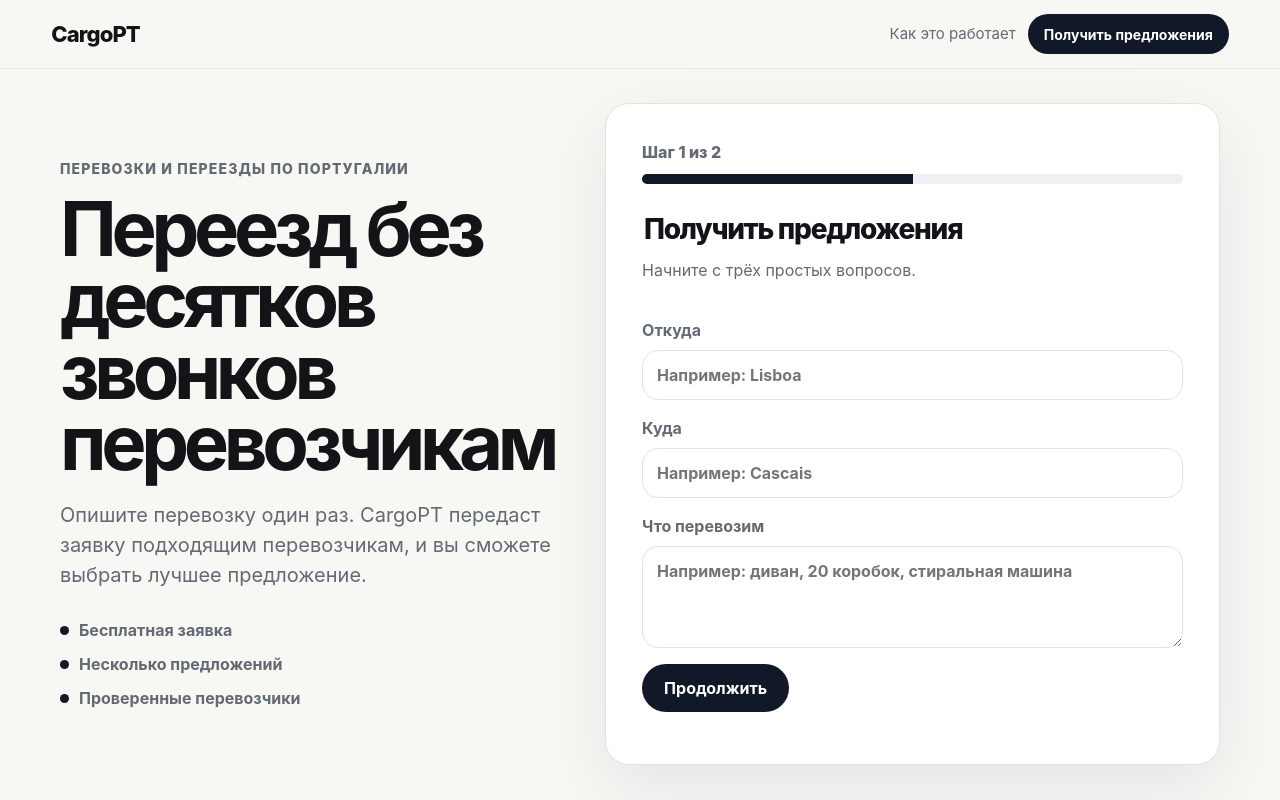
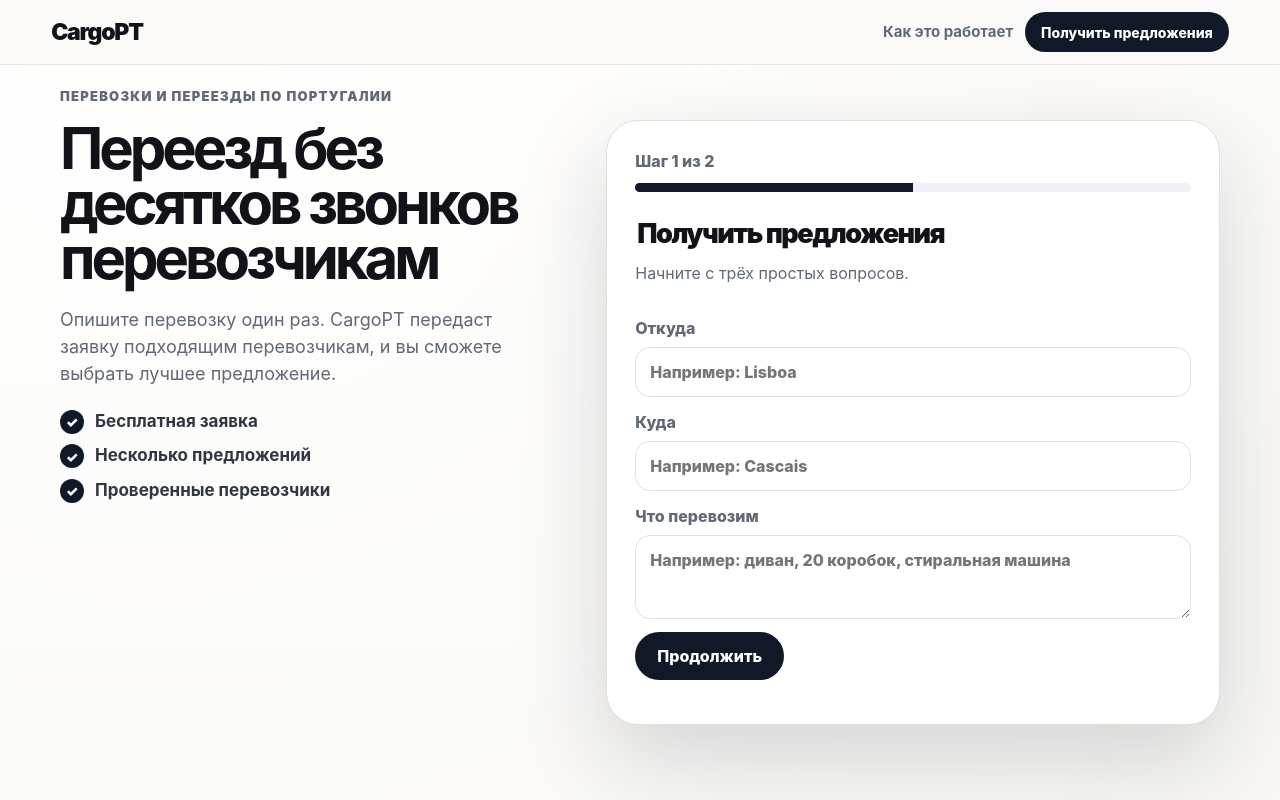
Before and after one commit to AndreyTelegraf/cargoPT_bot, a plain HTML site: page app/static/index.html in a window 1280 px wide. Shown: the top 800 px of the page. Drawn offline with Linux system fonts and the light colour scheme.

Commit message:
Polish landing hero visual design

```diff
--- a/app/static/assets/css/landing.css
+++ b/app/static/assets/css/landing.css
@@ -1,13 +1,15 @@
 :root {
-  --bg: #f7f7f4;
+  --bg: #f6f5f1;
   --panel: #ffffff;
-  --text: #121417;
-  --muted: #636a73;
-  --line: #e5e2da;
+  --text: #111318;
+  --muted: #616975;
+  --line: #e3dfd6;
   --brand: #111827;
-  --brand-soft: #eef0f3;
+  --brand-soft: #f0f1f4;
+  --surface: #fbfaf7;
   --radius: 24px;
   --shadow: 0 24px 70px rgba(17, 24, 39, 0.08);
+  --shadow-strong: 0 34px 90px rgba(17, 24, 39, 0.16);
 }
 
 * {
@@ -20,7 +22,9 @@ html {
 
 body {
   margin: 0;
-  background: var(--bg);
+  background:
+    radial-gradient(circle at 12% 0%, rgba(255,255,255,0.92), transparent 32%),
+    linear-gradient(180deg, #fbfaf7 0%, var(--bg) 38%, var(--bg) 100%);
   color: var(--text);
   font-family: Inter, ui-sans-serif, system-ui, -apple-system, BlinkMacSystemFont, "Segoe UI", sans-serif;
   line-height: 1.5;
@@ -39,16 +43,16 @@ a {
   align-items: center;
   justify-content: space-between;
   gap: 24px;
-  padding: 14px clamp(18px, 4vw, 52px);
-  background: rgba(247, 247, 244, 0.86);
-  border-bottom: 1px solid rgba(229, 226, 218, 0.75);
-  backdrop-filter: blur(16px);
+  padding: 12px clamp(18px, 4vw, 52px);
+  background: rgba(251, 250, 247, 0.88);
+  border-bottom: 1px solid rgba(227, 223, 214, 0.78);
+  backdrop-filter: blur(18px);
 }
 
 .logo {
-  font-size: 22px;
-  font-weight: 850;
-  letter-spacing: -0.04em;
+  font-size: 23px;
+  font-weight: 900;
+  letter-spacing: -0.055em;
 }
 
 .header-actions,
@@ -61,6 +65,7 @@ a {
 .nav-link {
   color: var(--muted);
   font-size: 15px;
+  font-weight: 650;
 }
 
 .button {
@@ -74,14 +79,19 @@ a {
   background: var(--brand);
   color: #fff;
   font: inherit;
-  font-weight: 750;
+  font-weight: 800;
   cursor: pointer;
-  transition: transform 0.18s ease, box-shadow 0.18s ease;
+  transition: transform 0.18s ease, box-shadow 0.18s ease, opacity 0.18s ease;
 }
 
 .button:hover {
   transform: translateY(-1px);
   box-shadow: 0 12px 28px rgba(17, 24, 39, 0.16);
+}
+
+.button:disabled {
+  opacity: 0.62;
+  cursor: wait;
 }
 
 .button-small {
@@ -98,25 +108,29 @@ a {
 .section {
   width: min(1160px, calc(100% - 40px));
   margin: 0 auto;
-  padding: 72px 0;
+  padding: 70px 0;
 }
 
 .hero {
   display: grid;
-  grid-template-columns: minmax(0, 0.9fr) minmax(380px, 1.1fr);
+  grid-template-columns: minmax(0, 0.88fr) minmax(400px, 1.12fr);
   align-items: center;
-  gap: 42px;
-  min-height: calc(100vh - 69px);
-  padding-top: 34px;
-  padding-bottom: 46px;
+  gap: clamp(32px, 5vw, 64px);
+  min-height: calc(100vh - 65px);
+  padding-top: 26px;
+  padding-bottom: 42px;
+}
+
+.hero-copy {
+  max-width: 610px;
 }
 
 .eyebrow {
   margin: 0 0 14px;
   color: var(--muted);
-  font-size: 14px;
-  font-weight: 850;
-  letter-spacing: 0.08em;
+  font-size: 13px;
+  font-weight: 900;
+  letter-spacing: 0.095em;
   text-transform: uppercase;
 }
 
@@ -128,10 +142,10 @@ p {
 }
 
 h1 {
-  max-width: 700px;
-  margin-bottom: 22px;
-  font-size: clamp(42px, 7vw, 76px);
-  line-height: 0.94;
+  max-width: 640px;
+  margin-bottom: 20px;
+  font-size: clamp(42px, 5.8vw, 64px);
+  line-height: 0.95;
   letter-spacing: -0.07em;
 }
 
@@ -153,31 +167,42 @@ h3 {
 .wide-text,
 .section-heading p,
 .final-cta p {
-  max-width: 720px;
+  max-width: 700px;
   color: var(--muted);
-  font-size: 20px;
+  font-size: 19px;
+}
+
+.hero-text {
+  margin-bottom: 28px;
 }
 
 .trust-list {
   display: grid;
-  gap: 10px;
-  margin-top: 28px;
+  gap: 12px;
+  margin-top: 0;
 }
 
 .trust-list span {
   display: flex;
   align-items: center;
-  gap: 10px;
-  color: var(--muted);
-  font-weight: 700;
+  gap: 11px;
+  color: #303741;
+  font-size: 17px;
+  font-weight: 750;
 }
 
 .trust-list span::before {
-  content: "";
-  width: 9px;
-  height: 9px;
+  content: "✓";
+  display: grid;
+  place-items: center;
+  width: 24px;
+  height: 24px;
   border-radius: 50%;
   background: var(--brand);
+  color: #fff;
+  font-size: 14px;
+  font-weight: 900;
+  flex: 0 0 auto;
 }
 
 .section-heading {
@@ -260,15 +285,27 @@ details p {
 
 .request-form {
   scroll-margin-top: 92px;
-  padding: clamp(22px, 4vw, 36px);
+  padding: clamp(26px, 4vw, 40px);
 }
 
 .hero-form {
+  position: relative;
   align-self: center;
+  border-radius: 32px;
+  box-shadow: var(--shadow-strong);
+}
+
+.hero-form::before {
+  content: "";
+  position: absolute;
+  inset: -1px;
+  z-index: -1;
+  border-radius: 34px;
+  background: linear-gradient(135deg, rgba(255,255,255,0.85), rgba(17,24,39,0.12));
 }
 
 .progress {
-  margin-bottom: 24px;
+  margin-bottom: 22px;
 }
 
 .progress span {
@@ -279,7 +316,7 @@ details p {
 }
 
 .progress-bar {
-  height: 10px;
+  height: 9px;
   overflow: hidden;
   border-radius: 999px;
   background: var(--brand-soft);
@@ -302,10 +339,10 @@ fieldset {
 }
 
 legend {
-  margin-bottom: 8px;
-  font-size: 28px;
-  font-weight: 850;
-  letter-spacing: -0.045em;
+  margin-bottom: 7px;
+  font-size: 30px;
+  font-weight: 900;
+  letter-spacing: -0.055em;
 }
 
 .form-intro,
@@ -315,7 +352,7 @@ legend {
 }
 
 .form-intro {
-  margin-bottom: 20px;
+  margin-bottom: 18px;
 }
 
 .form-step {
@@ -324,20 +361,20 @@ legend {
 
 .form-step.is-active {
   display: grid;
-  gap: 16px;
+  gap: 15px;
 }
 
 .form-grid {
   display: grid;
   grid-template-columns: 1fr 1fr;
-  gap: 16px;
+  gap: 15px;
 }
 
 label {
   display: grid;
-  gap: 8px;
+  gap: 7px;
   color: var(--muted);
-  font-weight: 750;
+  font-weight: 760;
 }
 
 input,
@@ -347,14 +384,14 @@ textarea {
   min-height: 50px;
   padding: 12px 14px;
   border: 1px solid var(--line);
-  border-radius: 16px;
+  border-radius: 15px;
   background: #fff;
   color: var(--text);
   font: inherit;
 }
 
 textarea {
-  min-height: 102px;
+  min-height: 96px;
   resize: vertical;
 }
 
@@ -426,6 +463,48 @@ details p {
   color: var(--text);
 }
 
+@media (max-height: 820px) and (min-width: 921px) {
+  .hero {
+    align-items: start;
+    padding-top: 22px;
+  }
+
+  h1 {
+    font-size: clamp(40px, 5vw, 58px);
+  }
+
+  .hero-text {
+    font-size: 18px;
+    margin-bottom: 22px;
+  }
+
+  .trust-list {
+    gap: 9px;
+  }
+
+  .request-form {
+    padding: 28px;
+  }
+
+  legend {
+    font-size: 27px;
+  }
+
+  .form-step.is-active {
+    gap: 13px;
+  }
+
+  input,
+  select,
+  textarea {
+    min-height: 47px;
+  }
+
+  textarea {
+    min-height: 84px;
+  }
+}
+
 @media (max-width: 920px) {
   .hero {
     grid-template-columns: 1fr;
@@ -453,11 +532,15 @@ details p {
   }
 
   .hero {
-    padding-top: 28px;
+    padding-top: 26px;
   }
 
   h1 {
-    font-size: clamp(38px, 14vw, 58px);
+    font-size: clamp(38px, 14vw, 56px);
+  }
+
+  .hero-text {
+    font-size: 18px;
   }
 
   .form-grid {
```
